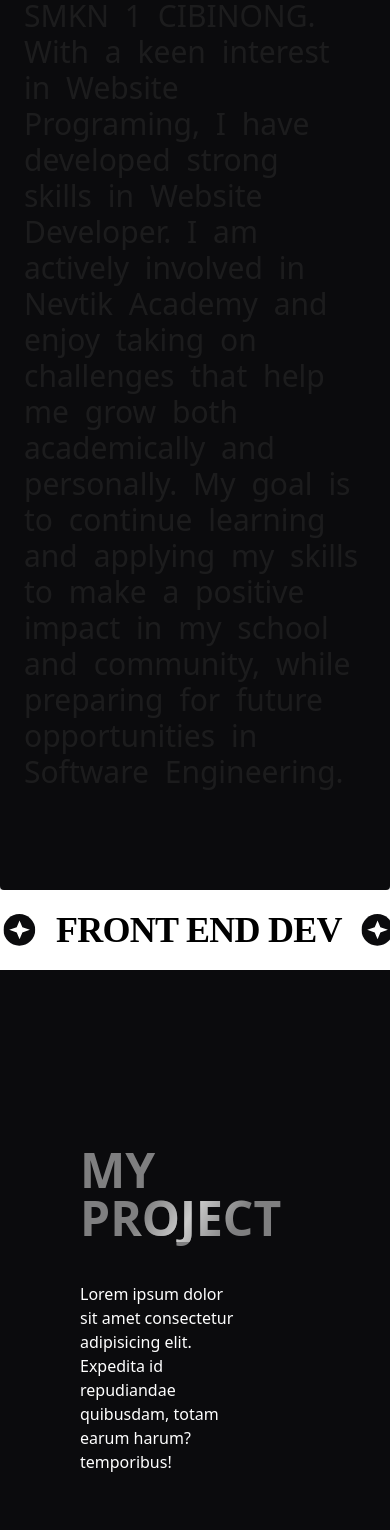
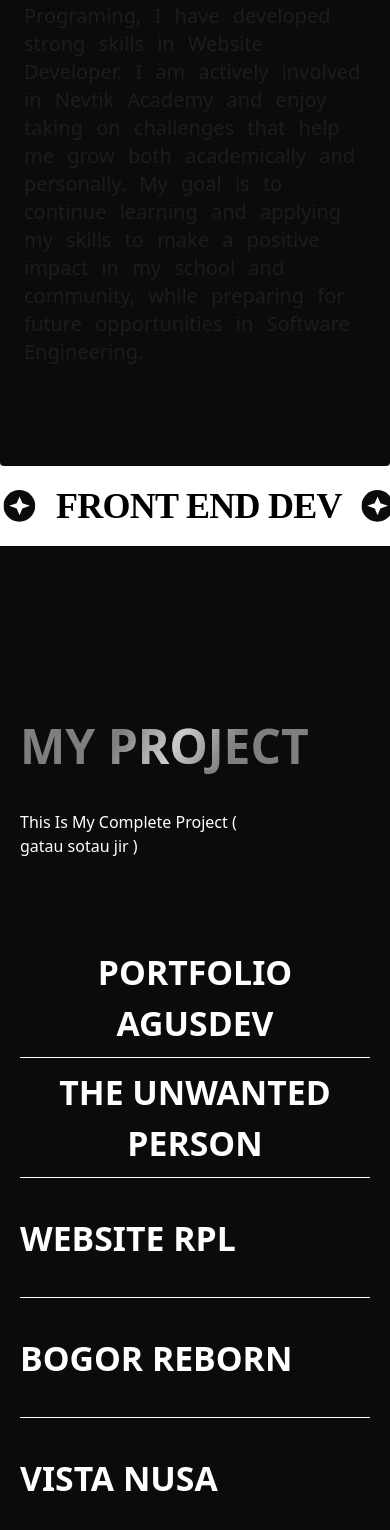
Before and after one commit to SkyzofrnDev/Portofolio-Dirga, a React (Vite) app: page / in a window 390 px wide. Shown: the part 1888-3418 px from the top of the page. Built offline with nearby package versions, Linux system fonts and the light colour scheme; grey boxes are pictures that could not be loaded; a web font is replaced by a local one.

Commit message:
responsive design

```diff
--- a/src/layout/About/About.jsx
+++ b/src/layout/About/About.jsx
@@ -76,7 +76,7 @@ const About = () => {
             ) : (
               <p
                 ref={containerRef}
-                className="flex flex-wrap gap-x-2 text-3xl text-center lg:text-left xl:text-4xl"
+                className="flex flex-wrap gap-x-2 text-xl md:text-3xl text-center lg:text-left xl:text-4xl"
               >
                 {content.split(" ").map((word, i) => (
                   <span
--- a/src/layout/Journey/Journey.jsx
+++ b/src/layout/Journey/Journey.jsx
@@ -11,7 +11,7 @@ const Journey = () => {
   return (
     <div className="xl:px-20 bg-[#0b0b0d] pt-44 text-white pb-52">
       <div className="flex flex-col text-center mb-28">
-        <p className="text-4xl uppercase font-bold radio px-36">
+        <p className="text-4xl uppercase font-bold radio text-center">
           Exploring My Professional Adventures
         </p>
         <p className="mt-5 text-xl">A Journey Through My Experiences</p>
--- a/src/layout/MyProject/MyProject2.jsx
+++ b/src/layout/MyProject/MyProject2.jsx
@@ -29,14 +29,13 @@ const demoItems = [
 
 const MyProject2 = () => {
   return (
-    <div className="px-20 bg-[#0b0b0d] pt-44 text-white">
+    <div className="px-5 lg:px-20 bg-[#0b0b0d] pt-44 text-white">
       <div className="xl:flex justify-between mb-20">
         <p className="font-bold text-5xl text-white/70">
           <ShinyTextComponent text="MY PROJECT" disabled={false} speed={3}/>
         </p>
         <p className="w-2/3 lg:text-xl xl:text-2xl mt-10 xl:mt-0">
-          Lorem ipsum dolor sit amet consectetur adipisicing elit. Expedita id
-          repudiandae quibusdam, totam earum harum? temporibus!
+          This Is My Complete Project ( gatau sotau jir )
         </p>
       </div>
     <div style={{ height: "600px", position: "relative" }}>
```
